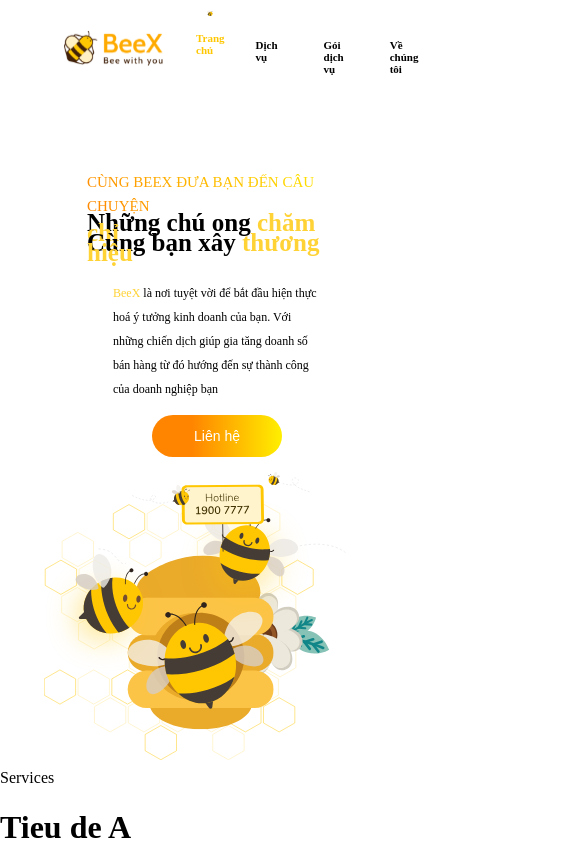
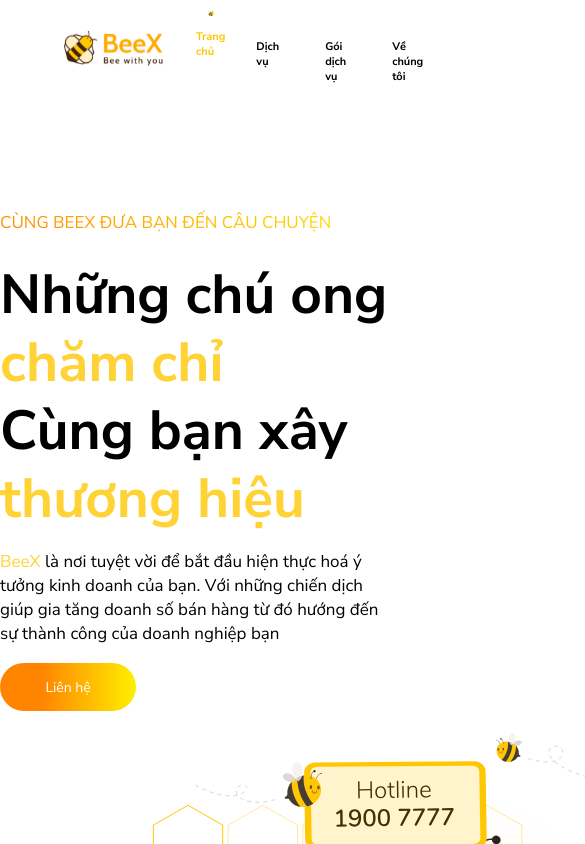
Before and after one commit to HHuy2000/beex-website, a Next.js app: page / in a window 390 px wide. Shown: the top 844 px of the page, 585 px wide, since content can reach past the window. Built offline with nearby package versions, Linux system fonts and the light colour scheme.

Commit message:
fixing margin

```diff
--- a/components/home/Header.jsx
+++ b/components/home/Header.jsx
@@ -3,19 +3,15 @@
 
 function Header() {
     return (
-        <div className={styles.div}>
-            <div className={styles.text}>
-            <div className={styles.quotehighdaddy}>
-                 <p className={styles.quotehigh}>CÙNG BEEX ĐƯA BẠN ĐẾN CÂU CHUYỆN</p>
+        <div className={styles.header}>
+            <div className={styles.headerTextWrapper}>
+                 <p className={styles.headerTopP}>CÙNG BEEX ĐƯA BẠN ĐẾN CÂU CHUYỆN</p>
+                <h1 className={styles.headerH1}>Những chú ong <span className={styles.span}>chăm chỉ</span><br />Cùng bạn xây <span className={styles.span}>thương hiệu</span></h1>
+                <p className={styles.headerBottomP}><span className={styles.span}>BeeX</span> là nơi tuyệt vời để bắt đầu hiện thực hoá ý tưởng kinh doanh của bạn. Với những chiến dịch giúp gia tăng doanh số bán hàng từ đó hướng đến sự thành công của doanh nghiệp bạn</p>
+                <button className={styles.headerButton}>Liên hệ</button>
             </div>
-            <div className={styles.allh1}>
-            <h1 className={styles.h1}>Những chú ong <span className={styles.span}>chăm chỉ</span><br />Cùng bạn xây <span className={styles.span}>thương hiệu</span></h1>
-            </div>
-            <p className={styles.quotelow}><span className={styles.span}>BeeX</span> là nơi tuyệt vời để bắt đầu hiện thực hoá ý tưởng kinh doanh của bạn. Với những chiến dịch giúp gia tăng doanh số bán hàng từ đó hướng đến sự thành công của doanh nghiệp bạn</p>
-            <button className={styles.btn}>Liên hệ</button>
-            </div>
-            <div className={styles.pic}>
-            <img src="\images\Header_pic.svg" alt="Picture header" className={styles.png} />
+            <div className={styles.headerImage}>
+            <img src="\images\Header_pic.svg" alt="Picture header" className={styles.headerpng} />
             </div>
         </div>
     )
--- a/components/home/Header.module.css
+++ b/components/home/Header.module.css
@@ -1,35 +1,39 @@
-.div {
-  background-color: white;
-  height: auto;
+.header {
+  margin-top: 80px;
   display: flex;
+}
+
+.header > * {
+  flex-basis: 100%;
+}
+
+.headerTextWrapper {
+  padding-top: 105px;
   width: 100%;
 }
 
-.div > * {
-  flex-basis: 100%;
+.headerTopP {
+  background: -webkit-linear-gradient(45deg, #ff8400 0%, #ffef00 100%);
+  -webkit-background-clip: text;
+  -webkit-text-fill-color: transparent;
+  line-height: 76px;
+  font-size: 17px;
+  margin-bottom: 0;
+  margin-top: 0px;
 }
 
-.h1 {
-  font-size: 46px;
-  line-height: 55px;
-  margin-bottom: 23px;
-  margin-top: 0;
+.headerH1 {
+  font-size: 55px;
+  line-height: 68px;
+  margin: 0;
 }
 
-.png {
-  width: 100%;
+.headerBottomP {
+  font-size: 17px;
+  line-height: 24px;
 }
 
-.text {
-  margin-top: 170px;
-  margin-left: 87px;
-  margin-right: 43px;
-}
-
-.pic {
-  z-index: 2;
-  width: 589.5px;
-  height: 568.5px;
+.headerImage {
 }
 
 .quotelow {
@@ -39,18 +43,8 @@
   margin-top: 0;
 }
 
-.quotehigh {
-  display: block;
-  background: -webkit-linear-gradient(45deg, #ff8400 0%, #ffef00 100%);
-  -webkit-background-clip: text;
-  -webkit-text-fill-color: transparent;
-  line-height: 24px;
-  font-size: 14.5px;
-  margin-bottom: 0;
-  margin-top: 0px;
-}
-
-.btn {
+.headerButton {
+  cursor: pointer;
   background-image: linear-gradient(to right, #ff8400 30%, #ffef00 100%);
   font-size: 14px;
   color: white;
@@ -64,41 +58,8 @@
   color: #ffd235;
 }
 
-@media screen and (max-width: 1100px) {
-  .div {
-    flex-direction: column;
-    height: auto;
-  }
-  .btn {
-    display: flex;
-    justify-content: center;
-    align-items: center;
-  }
-
-  .quotelow {
-    width: 80%;
-    margin-left: auto;
-    margin-right: auto;
-  }
-  .quotehighdaddy {
-    display: flex;
-    justify-content: center;
-  }
-  .pic {
-    width: 80%;
-    height: 80%;
-    padding: 5px;
-    margin-left: auto;
-    margin-right: auto;
-    z-index: 0;
-  }
-  .h1 {
-    margin-left: auto;
-    margin-right: auto;
-    line-height: 10px;
-  }
-  .allh1 {
-    display: flex;
+@media screen and (max-width: 1350px) {
+  .header {
     flex-direction: column;
   }
 }
--- a/styles/globals.css
+++ b/styles/globals.css
@@ -1,16 +1,12 @@
-@font-face {
-  font-family: NunitoSans;
-  src: url("/fonts/NunitoSans-Black.ttf") format("ttf");
-}
+@import url("https://fonts.googleapis.com/css2?family=Nunito+Sans:ital,wght@0,200;0,300;0,400;0,600;0,700;0,800;0,900;1,200;1,300;1,400;1,600;1,700;1,800;1,900&display=swap");
 
 html,
 body {
   padding: 0;
   margin: 0;
-  font-family: NunitoSans;
 }
 
-body {
+.main-content {
   width: 100%;
   max-width: 1240px;
   margin: auto;
@@ -23,4 +19,5 @@
 
 * {
   box-sizing: border-box;
+  font-family: "Nunito Sans", sans-serif;
 }
```
